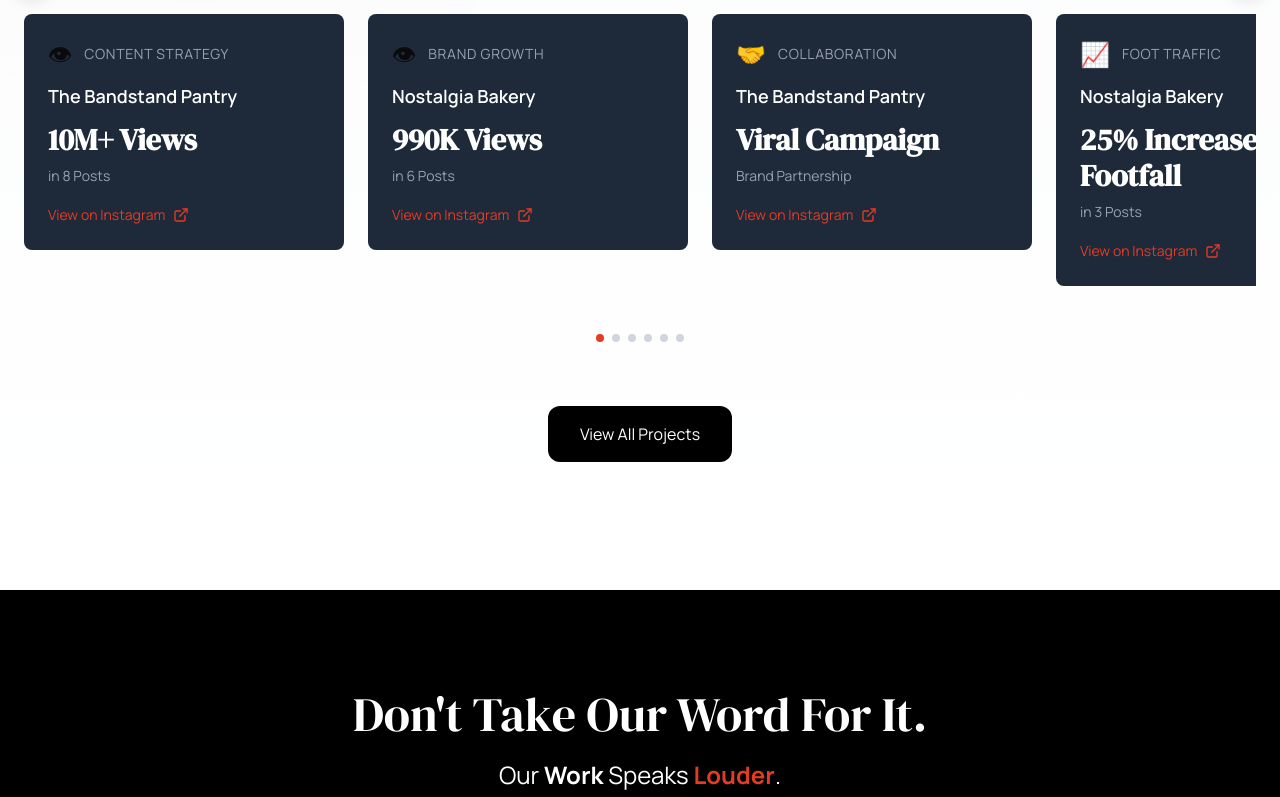
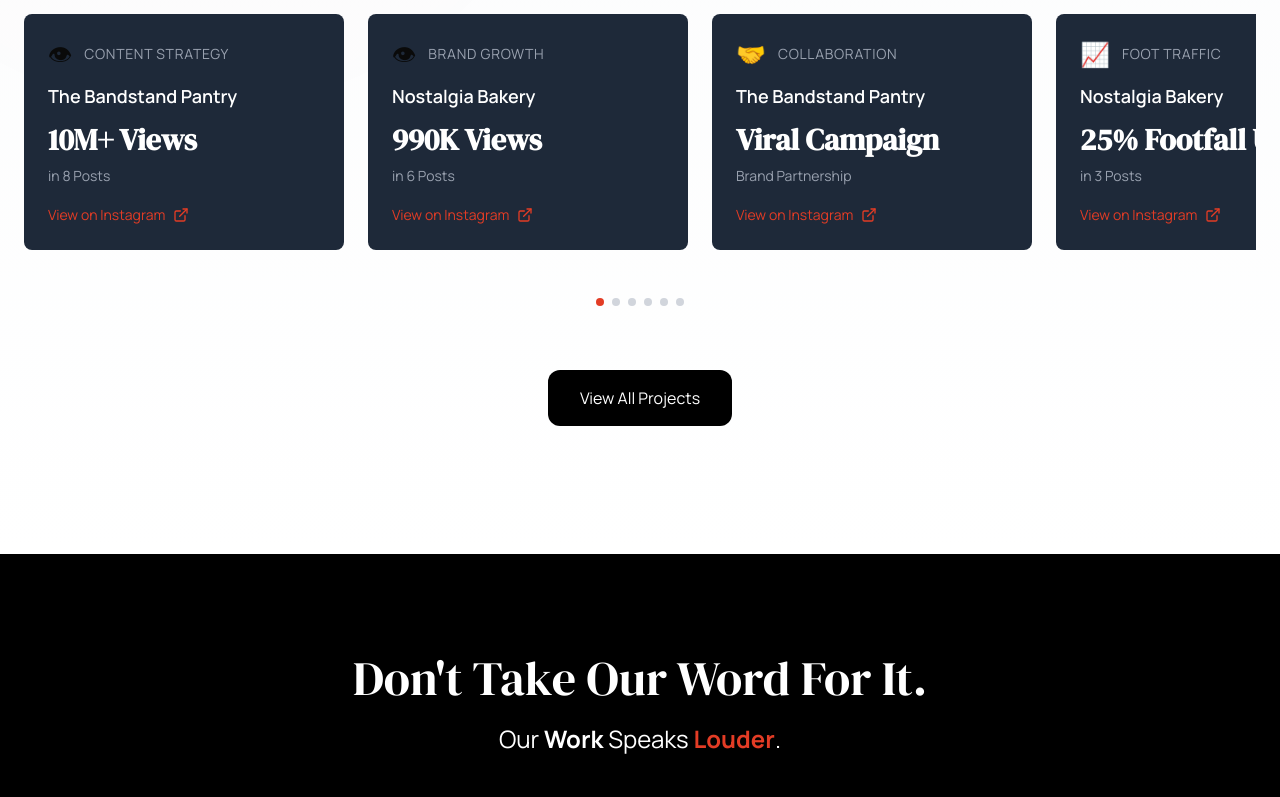
Before and after one commit to shashanka2a/modern-marketing-agency, a Next.js app: page / in a window 1280 px wide. Shown: the part 1743-2540 px from the top of the page. Built offline with nearby package versions, Linux system fonts and the light colour scheme.

Commit message:
Update Nostalgia Bakery metric to '25% Footfall Up'
- Change from '25% Increased Footfall' to '25% Footfall Up'
- More concise and impactful presentation
- Maintains all other project details and functionality

```diff
--- a/src/components/PortfolioSection.tsx
+++ b/src/components/PortfolioSection.tsx
@@ -41,7 +41,7 @@
     title: "Nostalgia Bakery",
     category: "Foot Traffic",
     video: "/projects/Nostalgia Bakery _ 25_ Increased Footfall.mp4",
-    metric: "25% Increased Footfall",
+    metric: "25% Footfall Up",
     posts: "in 3 Posts",
     icon: "📈",
     instagramLink: "https://www.instagram.com/reel/DIN7z4fIKPp/?igsh=eWx5andsaDY3ejY5",
```
